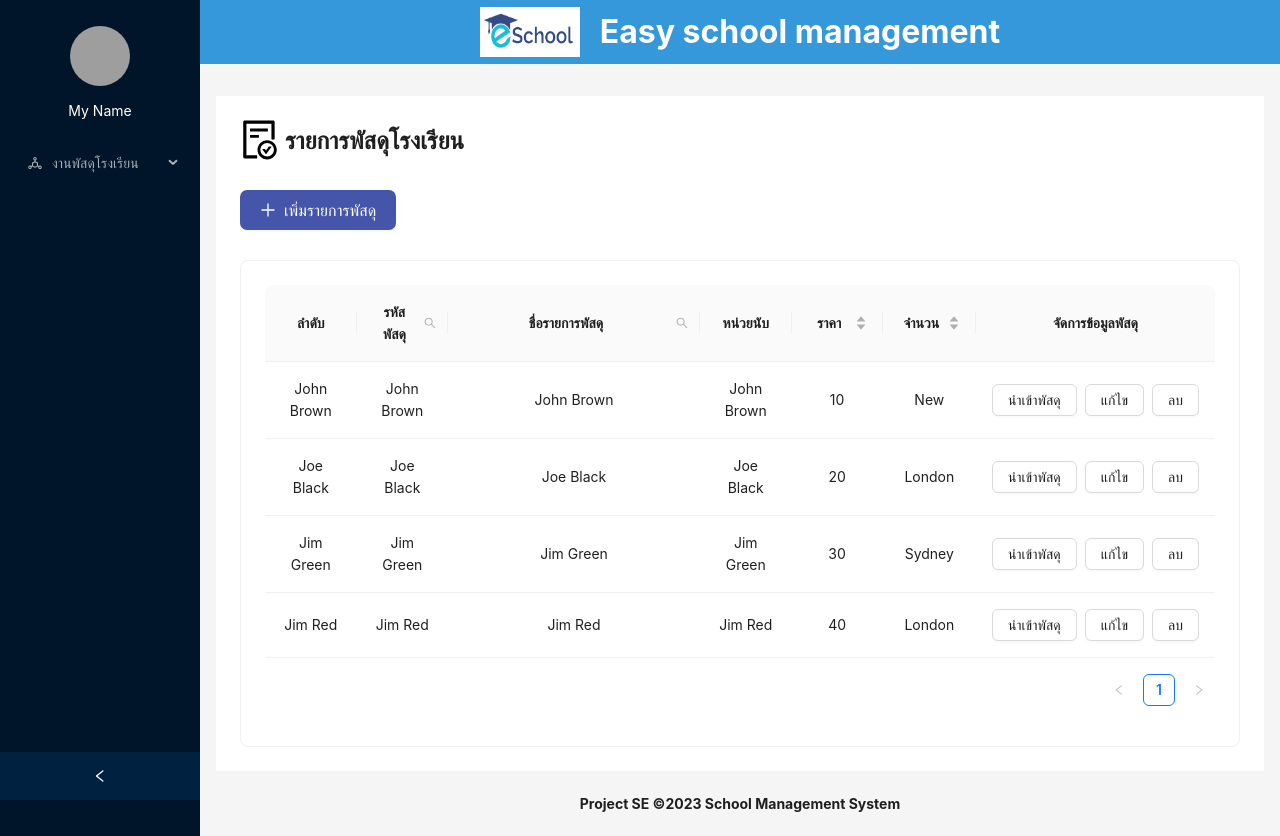
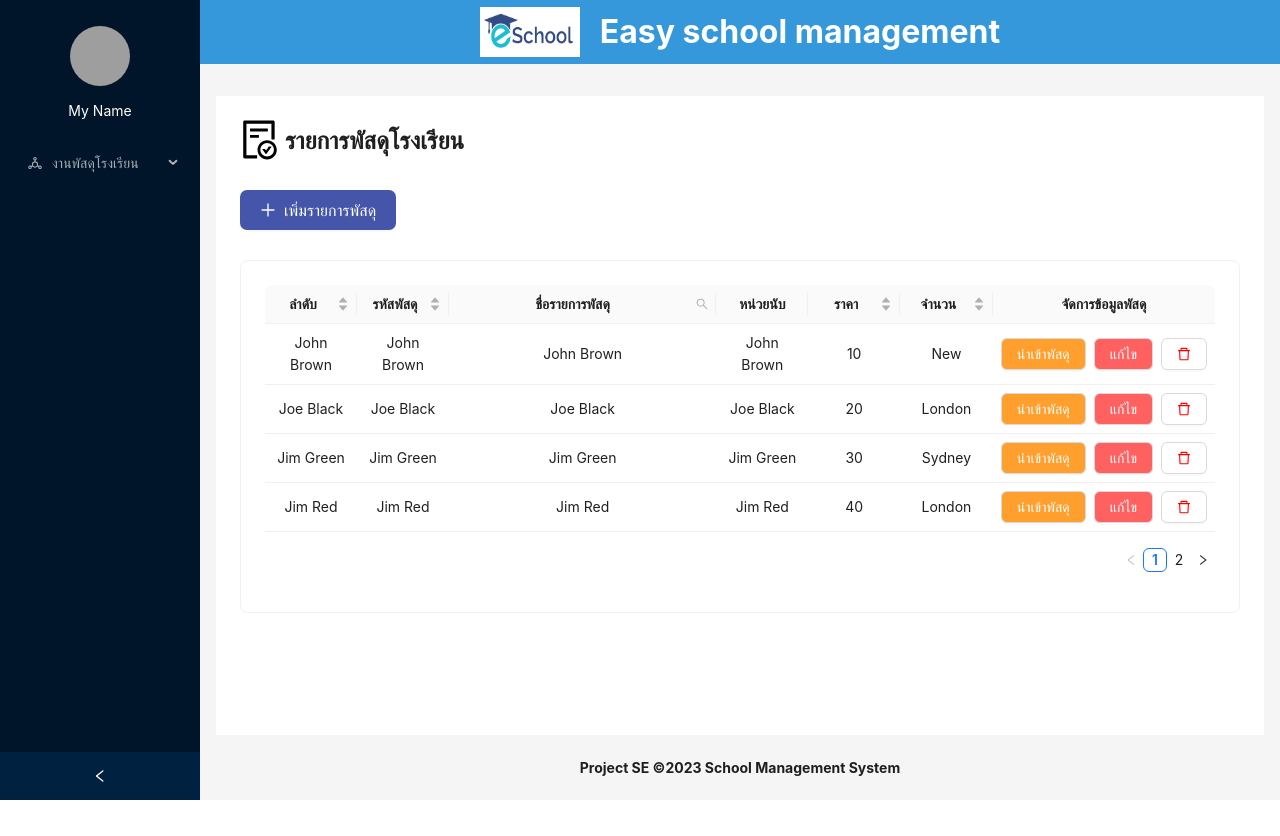
Before and after one commit to NaruebeTh1/ProjectSE1, a React (Create React App) app in the folder frontend/: page /pages/myParcelList in a window 1280 px wide. After the commit the page ends 800 px from the top, so only its background shows below. Built offline with nearby package versions, Linux system fonts and the light colour scheme; grey boxes are pictures that could not be loaded.

Commit message:
update table

```diff
--- a/frontend/src/App.tsx
+++ b/frontend/src/App.tsx
@@ -98,7 +98,7 @@ const App: React.FC = () => {
 
               <Breadcrumb style={{ margin: "16px 0" }} />
 
-            <div style={{padding: 24,minHeight: "100%",background: colorBgContainer,}}>
+            <div style={{padding: 24,minHeight: "100%",background: colorBgContainer}}>
 
 
 
--- a/frontend/src/pages/parcelList/myParcelList.tsx
+++ b/frontend/src/pages/parcelList/myParcelList.tsx
@@ -3,6 +3,7 @@ import {
   PlusOutlined,
   FileDoneOutlined,
   SearchOutlined,
+  DeleteOutlined,
 } from '@ant-design/icons';
 import { Avatar, Card, Layout, Menu, Space, Button, Divider} from 'antd';
 import {
@@ -50,6 +51,28 @@ const data: DataType[] = [
     age: 40,
     address: 'London',
   },
+
+  {
+    key: '5',
+    name: 'Jim Red',
+    age: 40,
+    address: 'London',
+  },
+
+  {
+    key: '6',
+    name: 'Jim Red',
+    age: 40,
+    address: 'London',
+  },
+
+  {
+    key: '7',
+    name: 'Jim Red',
+    age: 40,
+    address: 'London',
+  },
+
 ];
 
 export default function MyParcelList() {
@@ -102,17 +125,7 @@ export default function MyParcelList() {
           >
             Reset
           </Button>
-          <Button
-            type="link"
-            size="small"
-            onClick={() => {
-              confirm({ closeDropdown: false });
-              setSearchText((selectedKeys as string[])[0]);
-              setSearchedColumn(dataIndex);
-            }}
-          >
-            Filter
-          </Button>
+
           <Button
             type="link"
             size="small"
@@ -158,6 +171,8 @@ export default function MyParcelList() {
       key: 'name',
       width: '10%',
       align: 'center',
+      sorter: (a, b) => a.address.length - b.address.length,
+      sortDirections: ['descend', 'ascend'],
 
     },
     {
@@ -166,7 +181,8 @@ export default function MyParcelList() {
       key: 'name',
       width: '10%',
       align: 'center',
-      ...getColumnSearchProps('name'),
+      sorter: (a, b) => a.address.length - b.address.length,
+      sortDirections: ['descend', 'ascend'],
     },
     {
       title: 'ชื่อรายการพัสดุ',
@@ -210,16 +226,16 @@ export default function MyParcelList() {
       render: (record) => (
 
         <Space >
-          <Button >
+          <Button style={{backgroundColor: '#FF9F2D',color: '#ffffff'}}>
               นำเข้าพัสดุ
           </Button>
 
-          <Button >
+          <Button style={{backgroundColor: '#FF6060',color: '#ffffff'}}>
               แก้ไข
           </Button>
 
           <Button >
-              ลบ
+            <DeleteOutlined style={{color: 'red'}}/>
           </Button>
         </Space>
 
@@ -248,7 +264,9 @@ export default function MyParcelList() {
 
         <Table
                 columns={columns}
-                dataSource={data}/>
+                dataSource={data}
+                pagination={{ pageSize: 4 }}
+                size='small'/>
 
       </Card>
 
```
